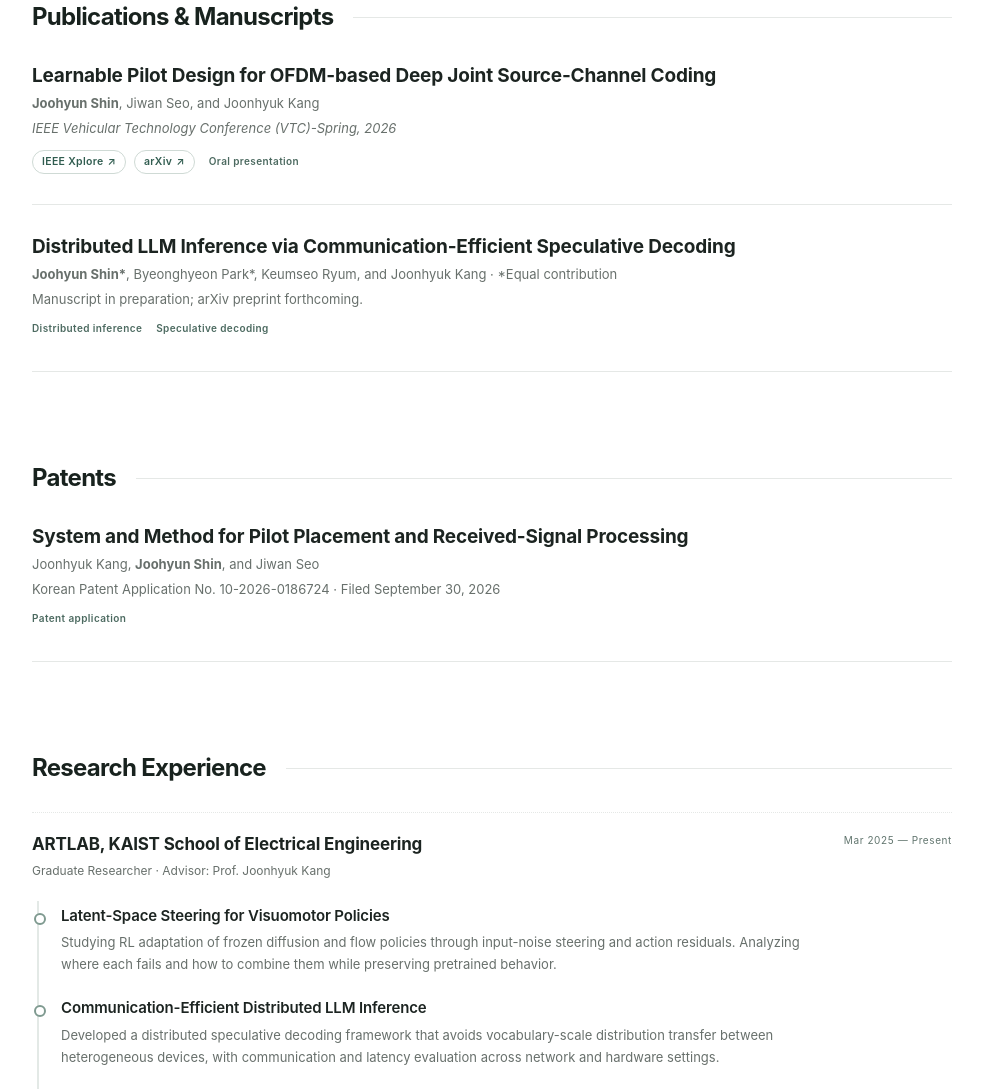
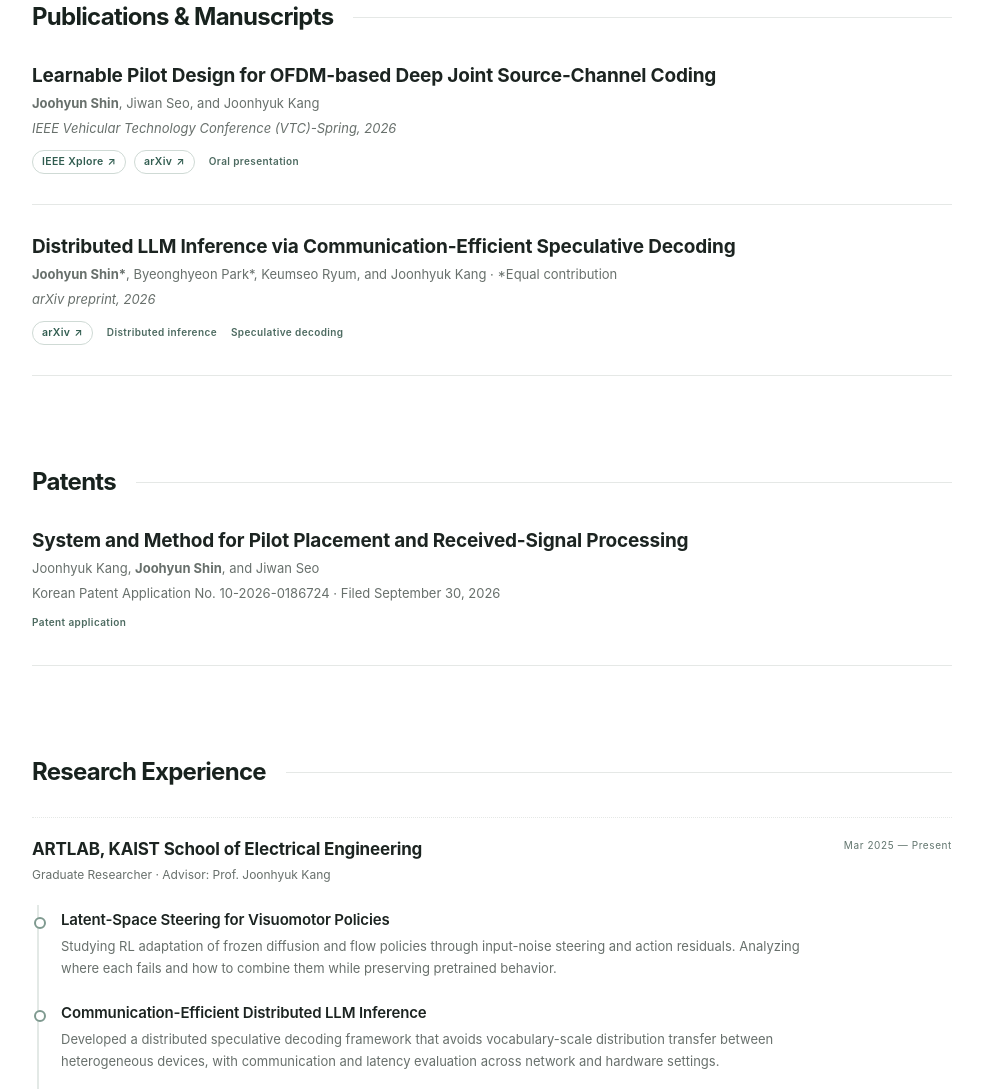
Before and after one commit to SJH1220/SJH1220.github.io, a plain HTML site: page index.html in a window 1280 px wide. Shown: the part 1067-2156 px from the top of the page, without its empty margins (148-1131 px from the left). Drawn offline with Linux system fonts and the light colour scheme.

Commit message:
Link distributed LLM inference paper to arXiv preprint
Co-Authored-By: Claude Opus 5.5 <noreply@anthropic.com>
Claude-Session: https://claude.ai/code/session_01BgiVNRiATth1rbJ3ik8TrZ

```diff
--- a/index.html
+++ b/index.html
@@ -40,7 +40,7 @@ body{background:#fff;color:#1c2421;font-family:-apple-system,BlinkMacSystemFont,
 <section id="about"><h2>About</h2><div class="about-grid"><div class="portrait-crop"><img class="portrait" src="assets/joohyun-portrait.jpg" alt="Portrait of Joohyun Shin"></div><div><p class="lead">Hello, I'm a Ph.D. student in Electrical Engineering at KAIST and a graduate researcher at ARTLAB, advised by Prof. Joonhyuk Kang.</p><p class="copy">My research focuses on efficient and adaptive AI systems, particularly efficient LLM inference and vision–language–action models. My work spans communication-efficient distributed inference, learned communication, and the adaptation of frozen visuomotor policies. I am currently exploring latent-space steering as a way to adapt behavior under distribution shift without full model retraining.</p><div class="tags"><span class="tag">Efficient LLM Inference</span><span class="tag">Vision–Language–Action</span><span class="tag">Latent-Space Steering</span><span class="tag">DeepJSCC</span></div></div></div></section>
 <section id="work"><h2>Publications &amp; Manuscripts</h2>
 <article class="work"><h3>Learnable Pilot Design for OFDM-based Deep Joint Source-Channel Coding</h3><p><strong>Joohyun Shin</strong>, Jiwan Seo, and Joonhyuk Kang</p><p><em>IEEE Vehicular Technology Conference (VTC)-Spring, 2026</em></p><a class="pub-link" href="https://ieeexplore.ieee.org/document/11757816" target="_blank" rel="noopener">IEEE Xplore <span aria-hidden="true">↗</span></a><a class="pub-link" href="https://arxiv.org/abs/2610.25979" target="_blank" rel="noopener">arXiv <span aria-hidden="true">↗</span></a><span class="status">Oral presentation</span></article>
-<article class="work"><h3>Distributed LLM Inference via Communication-Efficient Speculative Decoding</h3><p><strong>Joohyun Shin*</strong>, Byeonghyeon Park*, Keumseo Ryum, and Joonhyuk Kang · *Equal contribution</p><p>Manuscript in preparation; arXiv preprint forthcoming.</p><span class="status">Distributed inference</span><span class="status">Speculative decoding</span></article></section>
+<article class="work"><h3>Distributed LLM Inference via Communication-Efficient Speculative Decoding</h3><p><strong>Joohyun Shin*</strong>, Byeonghyeon Park*, Keumseo Ryum, and Joonhyuk Kang · *Equal contribution</p><p><em>arXiv preprint, 2026</em></p><a class="pub-link" href="https://arxiv.org/abs/2610.35957" target="_blank" rel="noopener">arXiv <span aria-hidden="true">↗</span></a><span class="status">Distributed inference</span><span class="status">Speculative decoding</span></article></section>
 <section id="patents"><h2>Patents</h2><article class="work"><h3>System and Method for Pilot Placement and Received-Signal Processing</h3><p>Joonhyuk Kang, <strong>Joohyun Shin</strong>, and Jiwan Seo</p><p>Korean Patent Application No. 10-2026-0186724 · Filed September 30, 2026</p><span class="status">Patent application</span></article></section>
 <section id="research"><h2>Research Experience</h2><div class="entry lab"><div class="lab-main"><h3>ARTLAB, KAIST School of Electrical Engineering</h3><p>Graduate Researcher · Advisor: Prof. Joonhyuk Kang</p><div class="projects"><article class="project"><h4>Latent-Space Steering for Visuomotor Policies</h4><p>Studying RL adaptation of frozen diffusion and flow policies through input-noise steering and action residuals. Analyzing where each fails and how to combine them while preserving pretrained behavior.</p></article><article class="project"><h4>Communication-Efficient Distributed LLM Inference</h4><p>Developed a distributed speculative decoding framework that avoids vocabulary-scale distribution transfer between heterogeneous devices, with communication and latency evaluation across network and hardware settings.</p></article><article class="project"><h4>Learnable Pilot Design for OFDM-based DeepJSCC</h4><p>Developed an end-to-end framework that learns pilot placement jointly with image transmission over time- and frequency-selective channels.</p></article></div></div><span class="date">Mar 2025 — Present</span></div></section>
 <section id="industry"><h2>Industry Experience</h2><div class="entry"><div><h3>Samsung Electronics, System LSI</h3><p>Internship · Modem Development Team</p></div><span class="date">Feb — Aug 2023</span></div></section>
```
